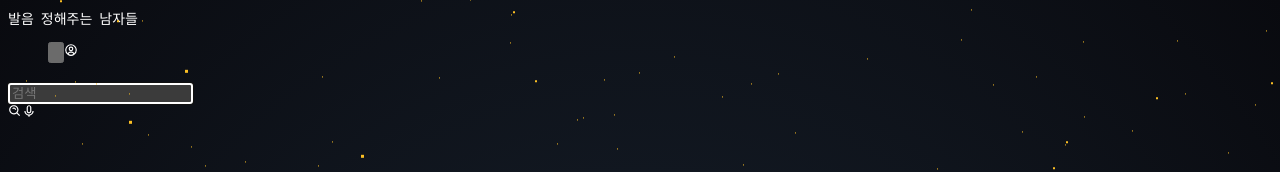
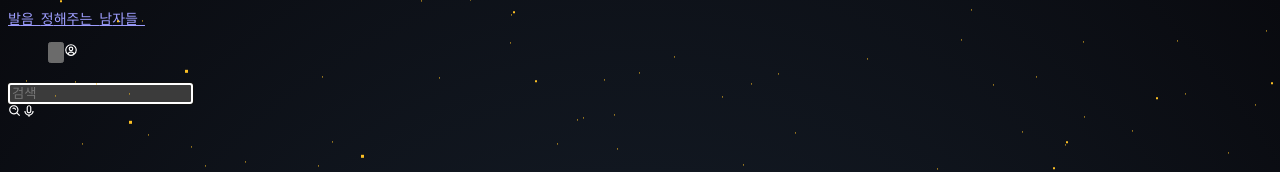
Before and after one commit to Csandroid1994/pronencia, a Next.js app: page / in a window 1280 px wide. Shown: the top 172 px of the page. Built offline with nearby package versions, Linux system fonts and the light colour scheme.

Commit message:
Update: Logo component

```diff
--- a/src/components/Logo.tsx
+++ b/src/components/Logo.tsx
@@ -1,5 +1,6 @@
 import React, {useEffect, useState} from 'react';
 import {useTheme} from 'next-themes';
+import Link from 'next/link';
 
 export default function Logo() {
   const [mounted, setMounted] = useState(false);
@@ -9,17 +10,17 @@ export default function Logo() {
   useEffect(() => setMounted(true), []);
 
   return (
-    <>
+    <Link href='/'>
       {mounted && theme === 'dark' ?
-        <div className='transition-all'>
+        <a>
           <span className='text-3xl'>발</span>음&nbsp;&nbsp;
           <span className='text-3xl'>정</span>해주는&nbsp;&nbsp;
           <span className='bg-orange-400 text-3xl text-black rounded-md p-1'>
             남<span className='text-base'>자들&nbsp;&nbsp;</span>
           </span>
-        </div>:
-        <div>Pronunciation Convention</div>
+        </a>:
+        <a className='text-2xl'>Pronunciation Convention</a>
       }
-    </>
+    </Link>
   );
 }
```
